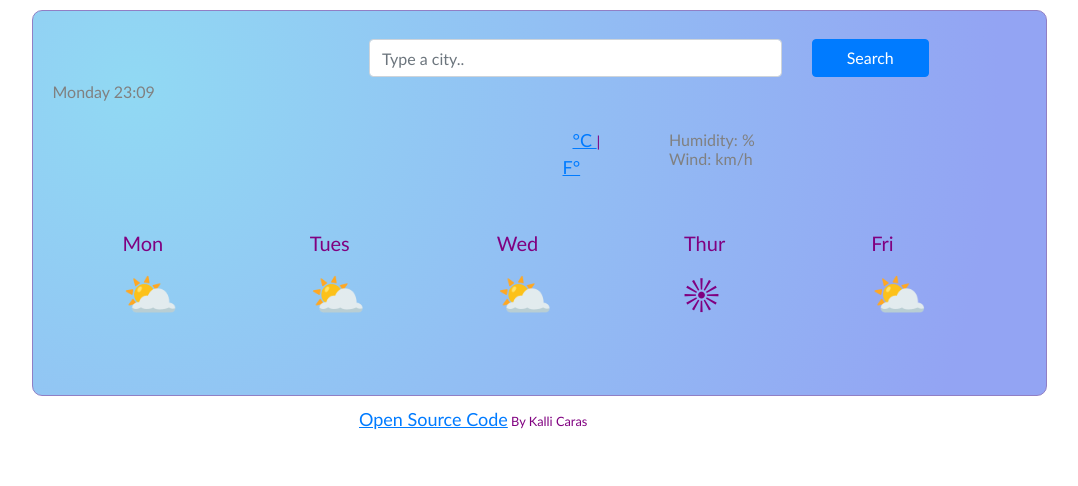
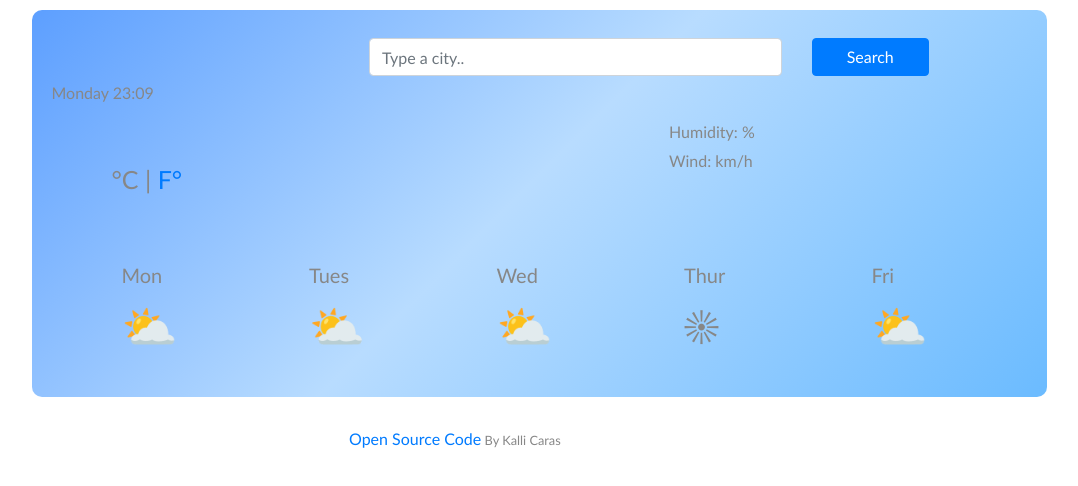
Before and after one commit to kzembill/Weather-Application, a plain HTML site: page index.html in a window 1280 px wide. Shown: the top 486 px of the page, without its empty margins (101-1179 px from the left). Drawn offline with nearby package versions, Linux system fonts and the light colour scheme.

Commit message:
updated font colors and changed background color scheme

```diff
--- a/src/styles.css
+++ b/src/styles.css
@@ -2,37 +2,37 @@
 body {
     font-family: 'Gill Sans', 'Gill Sans MT', Calibri, 'Trebuchet MS', sans-serif;
     border-radius: 30px;
-    color: purple;
+    color:#878787;
 
   }
-
-a {
-    text-decoration: underline;
-    font-size: large;
-    padding-left: 460px;
-
-}
+  h1 {
+    color: #878787;
+    font-size: 35px;
+    font-weight: 100;
+    line-height: 28px;
+    margin-bottom: 0;
+  }
 
 em {
     font-size: 20px;
-    padding-left: 460px;
+    margin: 20px 0;
 
 }
 
   li {
-    color: grey;
+    color: #878787;
     font-size: 16px;
     font-weight: 100;
-    height: 19px;
-    line-height: 1;
+    line-height: 19px;
     list-style: none;
     text-align: left;
     padding: 5px;
+    margin: 0;
 
   }
 
   ul {
-    margin: 0 0 10px;
+    margin: 0;
     padding: 0;
     list-style: none;
 
@@ -59,12 +59,12 @@ em {
   }
 
   .container {
-    border: 1px solid rgb(145, 127, 196);
+    border: 1px transparent #878787;
     max-width: 1015px;
     border-radius: 10px;
     margin-top: 10px;
     margin-bottom: 10px;
-    background: radial-gradient(circle at 10% 20%, rgb(145, 217, 243) 0%, rgb(147, 164, 243) 90%);
+    background:  linear-gradient(-225deg, #5D9FFF 0%, #B8DCFF 48%, #6BBBFF 100%);;
 
   }
 
@@ -79,23 +79,49 @@ em {
     padding: 0px 5px;
 
   }
+
   .city {
     margin-top: relative;
-    color: grey;
+    color: #878787;
     font-size: 100px;
     font-weight: 100;
     line-height: 28px;
     margin: 10px;
   }
+
   .temperature {
-    color:gray;
+    color: #878787;
     font-size: 64px;
     font-weight: 400;
     line-height: 1;
   }
+
   .units {
     position: relative;
-    font-size: 15px;
+    font-size: 25px;
     font-weight: 15px;
     margin: 10px;
+    display: inline;
   }
+
+ .weather-temperature strong {
+  color: black;
+  font-weight: lighter;
+  font-size: 64px;
+ }
+
+ .weather-temperature .units {
+  position: relative;
+ }
+.weather-temperature .active:hover {
+  text-decoration: none;
+}
+
+.weather-temperature .active {
+  color: #878787;
+  cursor: default;
+}
+.signature {
+ padding-left: 450px;
+ position: fixed;
+}
```
